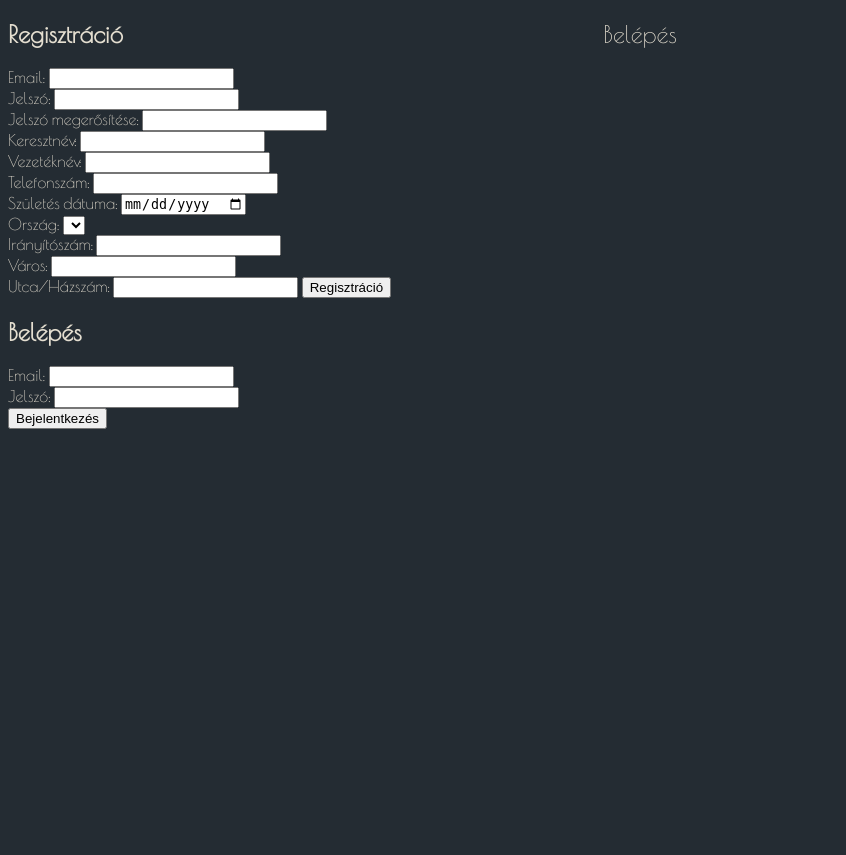
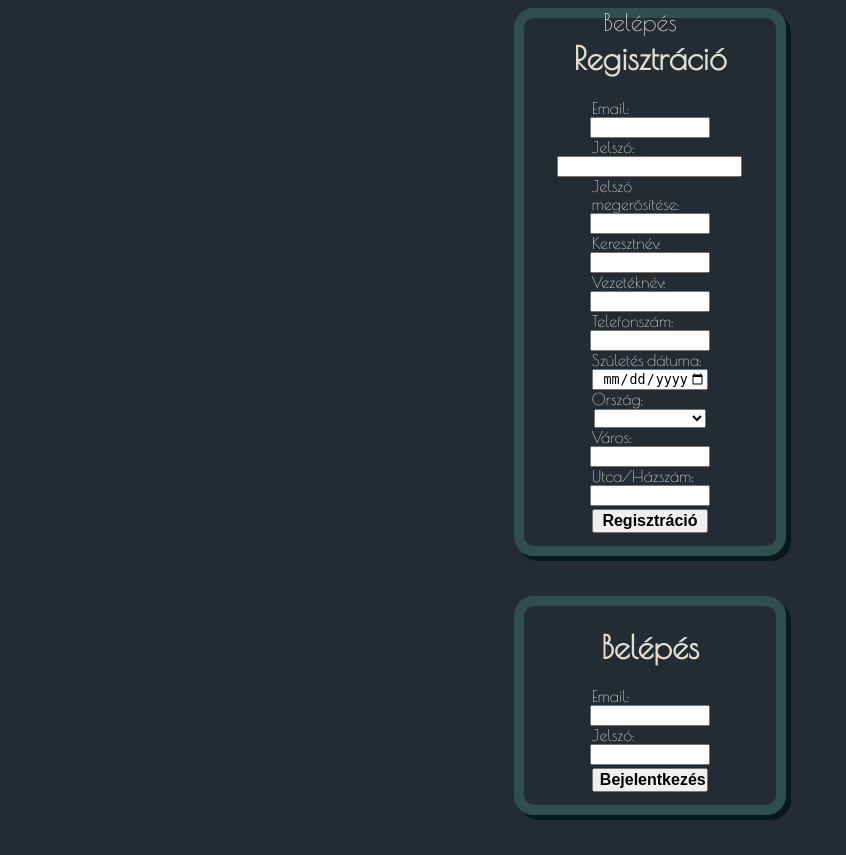
Before and after one commit to 98bazsikaX/Adatb2Projekt, a PHP site: page /php/login.php in a window 1280 px wide. Shown: the whole page, without its empty margins (0-846 px from the left). Before the commit the page ends 429 px from the top, so only its background shows below. Run offline with PHP 8.4, Linux system fonts and the light colour scheme; lists and menus that the app fills with data are empty.

Commit message:
na a második pushom pici css

```diff
--- a/src/php/login.php
+++ b/src/php/login.php
@@ -17,55 +17,63 @@
 <body onload="main()">
     <header>Belépés</header>
     <!--TODO: ha be van az illető jelentkezve akkor kijelentkezés only, vagy esetleg az adatainak szerkesztése,flex implementálása,aka session-->
-    <div id="common">
+   <div id="common">
         <div id="reg">
-            <h2>Regisztráció</h2>
-            <form method="post" action="./functions/regfunction.php">
-                <label for="r_email">Email:</label>
-                <input type="email" name="r_email"  id="r_email" autocomplete="on" required>
+            <h1>Regisztráció</h1>
+            <form>
+                <label class ="labname" for="r_email">Email:</label>
                 <br>
-                <label for="r_password">Jelszó:</label>
-                <input type="password" name="r_password" id="r_password" autocomplete="on" required>
+                <input  class ="inaname" type="email"  id="r_email" autocomplete="on" required>
                 <br>
-                <label for="pwd_again">Jelszó megerősítése:</label>
-                <input type="password" name="pwd_again" id="pwd_again" autocomplete="on" required>
+                <label  class ="labname" for="r_password">Jelszó:</label>
                 <br>
-                <label for="first_name">Keresztnév: </label>
-                <input type="text" id="first_name" name="first_name" required>
+                <input type="password" id="r_password" autocomplete="on" required>
                 <br>
-                <label for="last_name">Vezetéknév: </label>
-                <input type="text" id="last_name" name="last_name" required>
+                <label  class ="labname" for="pwd_again">Jelszó megerősítése:</label>
                 <br>
-                <label for="phonenum">Telefonszám: </label>
-                <input type="tel" id="phonenum" name="phonenum" required>
+                <input class ="inaname" type="password" id="pwd_again" autocomplete="on" required>
                 <br>
-                <label for="bday">Születés dátuma: </label>
-                <input type="date" id="bday" name="bday" required>
+                <label  class ="labname" for="first_name">Keresztnév: </label>
                 <br>
-                <label for="country">Ország: </label>
-                <select id="country" name="country" required></select>
+                <input class ="inaname" type="text" id="first_name" name="first_name" required>
                 <br>
-                <label for="postcode">Irányítószám: </label>
-                <input type="text" name="postcode" id="postcode" required>
+                <label  class ="labname" for="last_name">Vezetéknév: </label>
                 <br>
-                <label for="city">Város: </label>
-                <input type="text" name="city" id="city" required>
+                <input class ="inaname" type="text" id="last_name" name="last_name" required>
                 <br>
-                <label for="address">Utca/Házszám: </label>
-                <input type="text" id="address" name="address" required>
-                <input type="submit" name="registration" value="Regisztráció">
+                <label  class ="labname" for="phonenum">Telefonszám: </label>
+                <br>
+                <input class ="inaname"class ="inaname" type="tel" id="phonenum" name="phonenum" required>
+                <br>
+                <label  class ="labname" for="bday">Születés dátuma: </label>
+                <br>
+                <input class ="inaname" type="date" id="bday" name="bday" required>
+                <br>
+                <label  class ="labname" for="country">Ország: </label>
+                <br>
+                <select class ="inaname" id="country" name="country" required></select>
+                <br>
+                <label  class ="labname" for="city">Város: </label>
+                <br>
+                <input class ="inaname" type="text" name="city" id="city" required>
+                <br>
+                <label  class ="labname" for="address">Utca/Házszám: </label>
+                <br>
+                <input class ="inaname" type="text" id="address" name="address" required>
+                <br>
+                <input  class="but" type="submit" value="Regisztráció">
             </form>
 
         </div>
         <div id="login">
-            <h2>Belépés</h2>
-                <form method="post" action="./functions/loginfunction.php">
-                    <label for="l_email">Email:</label>
-                    <input type="email" id="l_email" autocomplete="on" required>
+            <h1>Belépés</h1>
+                <form>
+                    <label class ="labname" for="l_email">Email:</label>
+                    <input class ="inaname" type="email" id="l_email" autocomplete="on" required>
                     <br>
-                    <label for="l_password">Jelszó:</label>
-                    <input type="password" id="l_password" autocomplete="on" required><br>
-                    <input type="submit" value="Bejelentkezés">
+                    <label class ="labname" for="l_password">Jelszó:</label>
+                    <input class ="inaname" type="password" id="l_password" autocomplete="on" required><br>
+                    <input class="but" type="submit" value="Bejelentkezés">
                 </form>
         </div>
     </div>
--- a/src/resources/stylesheets/reg.css
+++ b/src/resources/stylesheets/reg.css
@@ -1,19 +1,47 @@
-header{
-    width: 100%;
-    height: fit-content;
-}
-.common{
-    width: 80%;
-    border: 1px solid black;
-    overflow: hidden; /* will contain if #first is longer than #second */
-    display: inline-flex;
-}
-.reg{
-    width: 50%;
-    border: 1px solid red;
-}
-.login{
-    width: 50%;
-    border: 1px solid green;
+
+#common{
+text-align: center;
 
 }
+#reg{
+margin-right: 40%;
+margin-left: 40%;
+    width: 20%;
+    margin-bottom: 40px;
+    padding-bottom: 10px;
+    border: 10px solid darkslategray;
+    border-radius: 20px;
+    box-shadow: 5px 5px #071a1a;
+
+}
+#login {
+    margin-right: 40%;
+    margin-left: 40%;
+    width: 20%;
+    margin-bottom: 40px;
+    padding-bottom: 10px;
+    border: 10px solid darkslategray;
+    border-radius: 20px;
+    box-shadow: 5px 5px #071a1a;
+
+
+
+}
+.labname{
+    padding-left: 27%;
+    text-align: justify;
+    float: left;
+    width: 44%;
+}
+.inaname{
+
+    text-align: right;
+    width: 44%;
+}
+.but{
+    font-size: 16px;
+    margin: 3px;
+    width: 46%;
+    text-align: center;
+   font-weight: bold ;
+}
```
Also changed, not shown: src/resources/stylesheets/admin.css (added), 1 other file.
